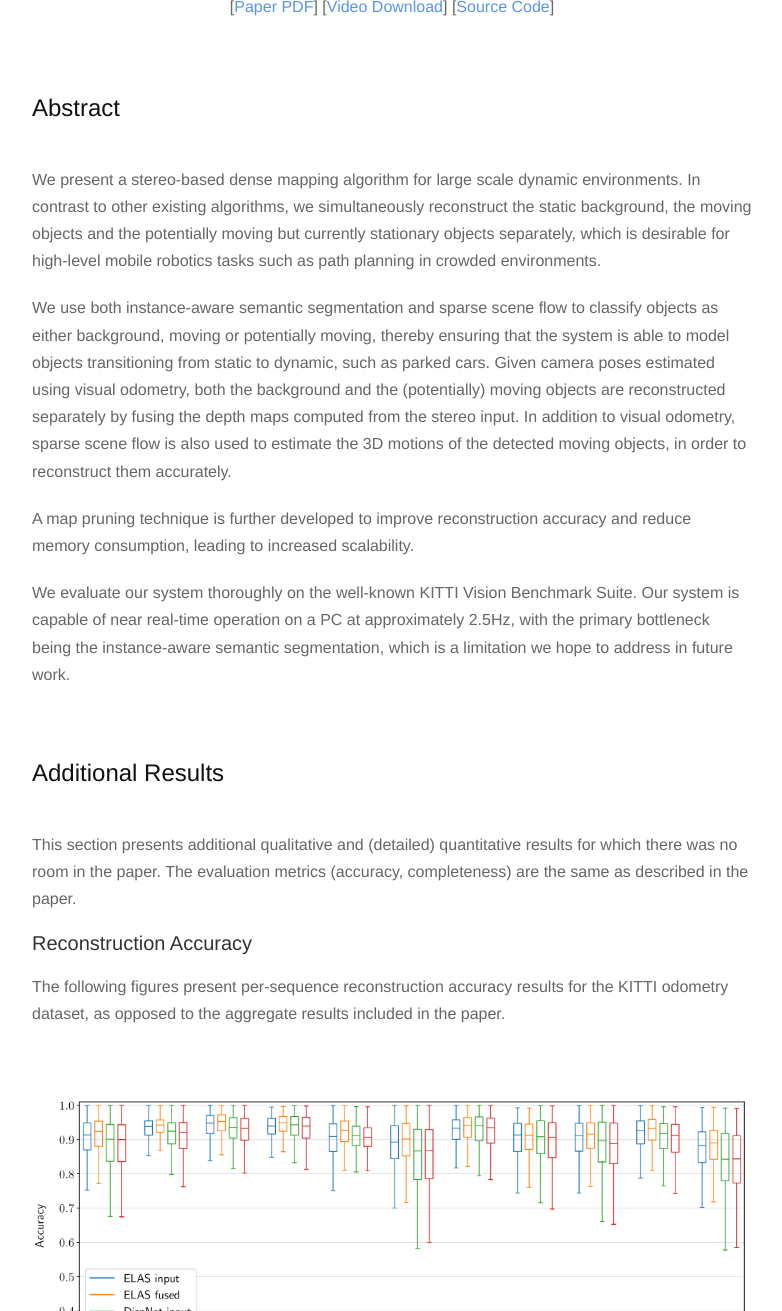
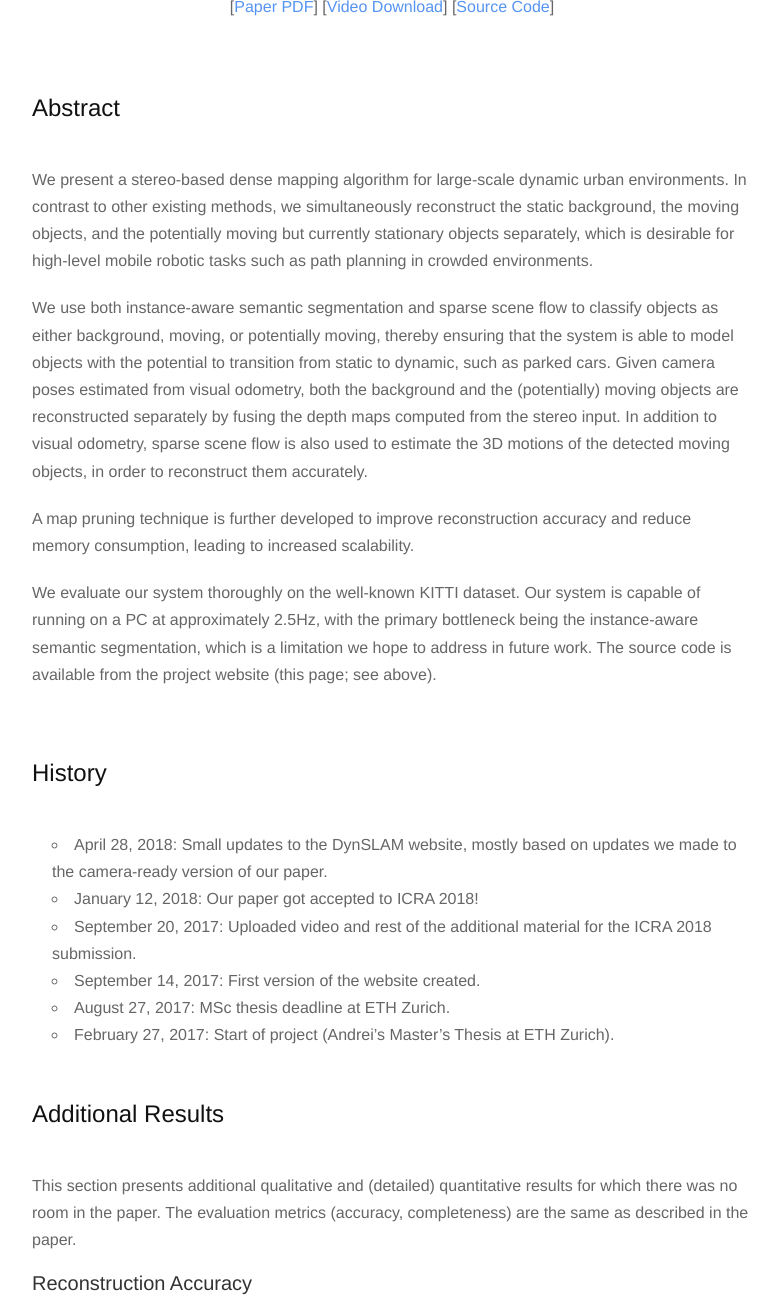
Before and after one commit to AndreiBarsan/andreibarsan.github.io, a Jekyll site: the page built from dynslam.md, in a window 1280 px wide and 1400 px high, scrolled down 635 px, cut to the strip 89-1400 px from the top of the window. Shown: the whole strip, without its empty margins (248-1030 px from the left). Built offline with Jekyll 4.4.1, drawn with Linux system fonts in a browser that asks for light colours; nearby versions of some CDN libraries; formulas are drawn with MathJax 3; some of the changed text lies outside the part shown.

Commit message:
Add history section and update abstract

````diff
--- a/dynslam.md
+++ b/dynslam.md
@@ -58,6 +58,7 @@ of Markdown and HTML... -->
 
 ## Abstract
 
+<!--
 We present a stereo-based dense mapping algorithm for large scale dynamic
 environments. In contrast to other existing algorithms, we simultaneously
 reconstruct the static background, the moving objects and the potentially
@@ -83,6 +84,49 @@ Benchmark Suite. Our system is capable of near real-time operation on a PC at
 approximately 2.5Hz, with the primary bottleneck being the instance-aware
 semantic segmentation, which is a limitation we hope to address in future
 work.
+-->
+
+We present a stereo-based dense mapping algorithm for large-scale dynamic
+urban environments. In contrast to other existing methods, we simultaneously
+reconstruct the static background, the moving objects, and the potentially
+moving but currently stationary objects separately, which is desirable for
+high-level mobile robotic tasks such as path planning in crowded environments.
+
+We use both instance-aware semantic segmentation and sparse scene flow to
+classify objects as either background, moving, or potentially moving, thereby
+ensuring that the system is able to model objects with the potential to
+transition from static to dynamic, such as parked cars. Given camera poses
+estimated from visual odometry, both the background and the (potentially)
+moving objects are reconstructed separately by fusing the depth maps computed
+from the stereo input. In addition to visual odometry, sparse scene flow is
+also used to estimate the 3D motions of the detected moving objects, in order
+to reconstruct them accurately.
+
+A map pruning technique is further developed to
+improve reconstruction accuracy and reduce memory consumption, leading to
+increased scalability.
+
+We evaluate our system thoroughly on the well-known
+KITTI dataset. Our system is capable of running on a PC at approximately 2.5Hz,
+with the primary bottleneck being the instance-aware semantic segmentation,
+which is a limitation we hope to address in future work. The source code is
+available from the project website (this page; see above).
+
+
+<br/>
+
+## History
+ * April 28, 2018: Small updates to the DynSLAM website, mostly based on
+     updates we made to the camera-ready version of our paper.
+ * January 12, 2018: Our paper got accepted to ICRA 2018!
+ * September 20, 2017: Uploaded video and rest of the additional material for
+     the ICRA 2018 submission.
+ * September 14, 2017: First version of the website created.
+ * August 27, 2017: MSc thesis deadline at ETH Zurich.
+ * February 27, 2017: Start of project (Andrei's Master's Thesis at ETH
+     Zurich).
+
+
 
 <br/>
 
@@ -318,7 +362,6 @@ which contain almost no dynamic objects.
 The results of this experiment are shown in Figures 7 and 8. As expected, on its
 own, the accuracy of the reconstruction is not affected since the input depth
 maps are themselves accurate. On the other hand, the reconstruction
-
 completeness score starts to drop significantly once fusion is performed more
 rarely than every 4--5 frames.
 In conclusion, the high completeness and accuracy scores obtained even when
@@ -339,9 +382,20 @@ plot.](/assets/dynslam/plots/low-time-res-com-static-depth-result.png)
 Figure 8: The impact of reduced temporal resolution on static map reconstruction
 accuracy.
 
+<br/>
 
-<!-- ## Bibtex -->
-<!-- TODO(andrei): Add this if/when applicable. -->
+## Publication
+
+<!-- the 'linguist' plugin does not know what bibtex is... -->
+```latex
+@inproceedings{barsan2018robust,
+  title={Robust Dense Mapping for Large-Scale Dynamic Environments},
+  author={B{\^a}rsan, Ioan Andrei and Liu, Peidong and Pollefeys, Marc and Geiger, Andreas},
+  booktitle={International Conference on Robotics and Automation (ICRA), Brisbane, Australia},
+  year={2018}
+}
+```
+
 
 <script type="text/javascript" src="//code.jquery.com/jquery-1.11.0.min.js"></script>
 <script type="text/javascript" src="//code.jquery.com/jquery-migrate-1.2.1.min.js"></script>
````
